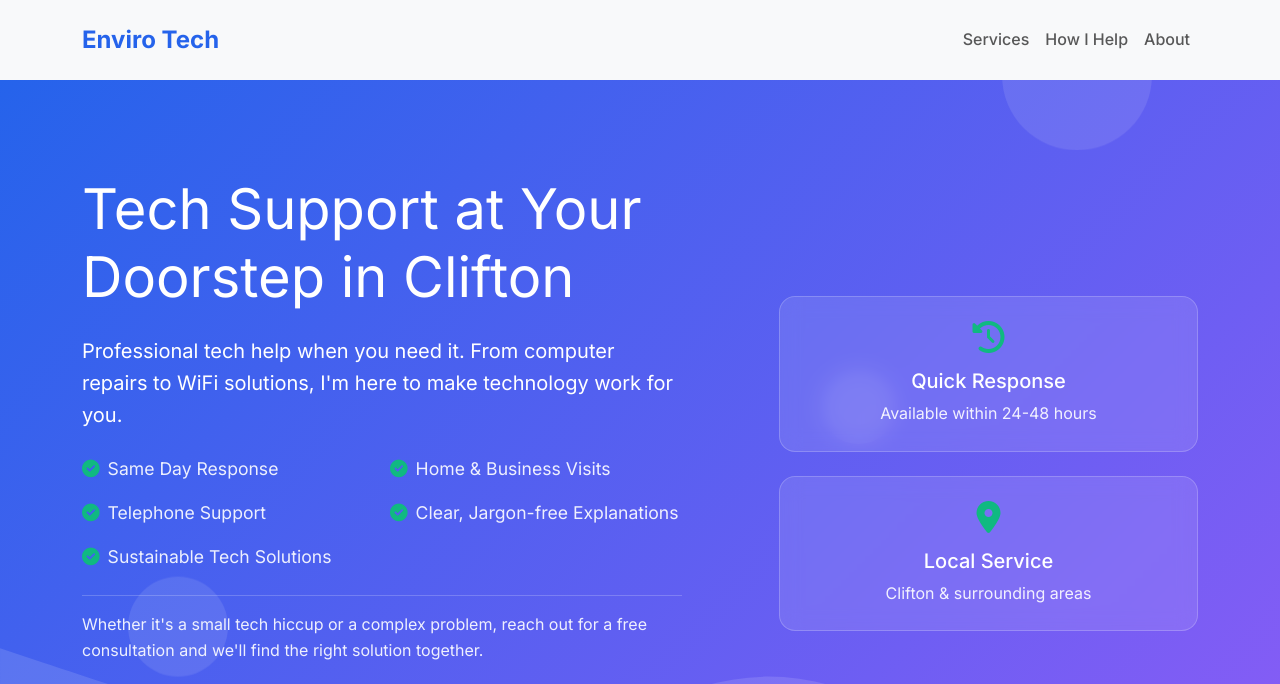
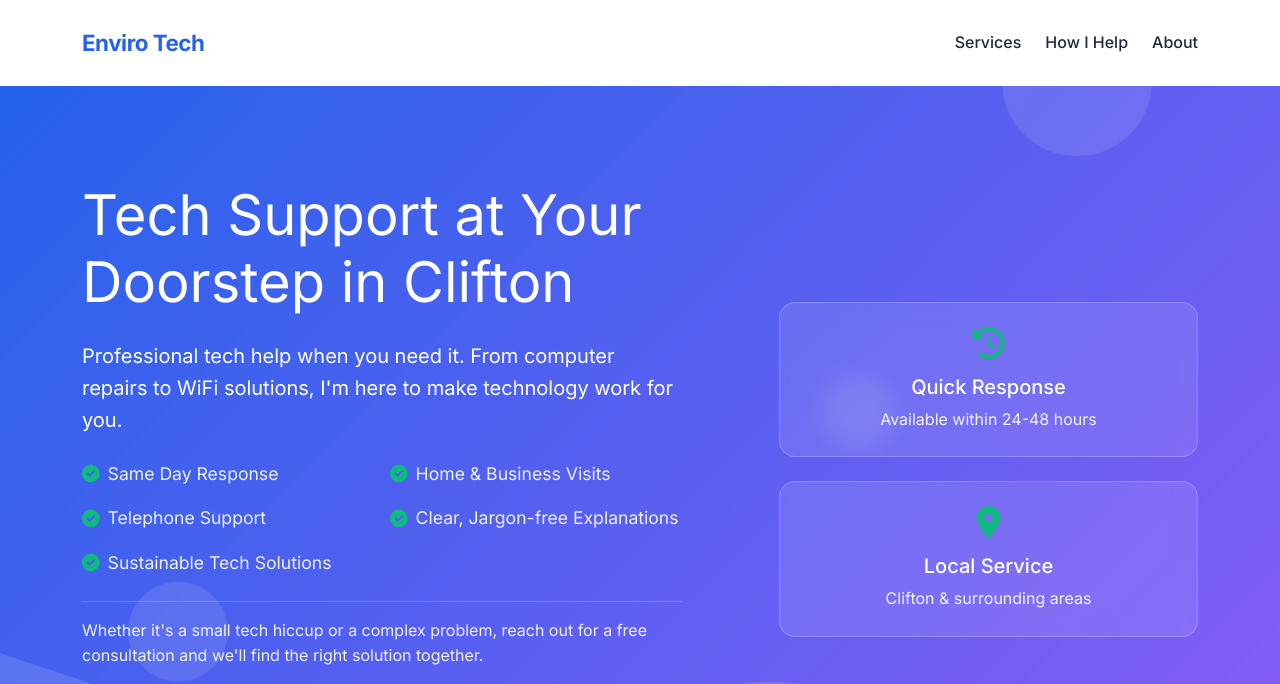
Before and after one commit to will-hales/envt, a plain HTML site: page index.html in a window 1280 px wide. Shown: the top 684 px of the page. Drawn offline with nearby package versions, Linux system fonts and the light colour scheme.

Commit message:
updated main nav

```diff
--- a/styles.css
+++ b/styles.css
@@ -17,18 +17,28 @@ body {
 
 /* Navbar styling */
 .navbar {
-    box-shadow: 0 2px 15px rgba(0, 0, 0, 0.1);
-    padding: 1rem 0;
+    box-shadow: 0 2px 10px rgba(0, 0, 0, 0.05);
+    padding: 1.25rem 0;
+    background-color: white !important;
 }
 
 .navbar-brand {
-    font-size: 1.5rem;
+    font-size: 1.4rem;
     font-weight: 700;
     color: var(--primary) !important;
+    letter-spacing: -0.5px;
+}
+
+.navbar-nav {
+    gap: 1.5rem;
 }
 
 .nav-link {
     font-weight: 500;
+    font-size: 1rem;
+    color: var(--dark) !important;
+    padding: 0.5rem 0 !important;
+    transition: color 0.3s ease;
     position: relative;
 }
 
@@ -36,16 +46,34 @@ body {
     content: '';
     position: absolute;
     bottom: 0;
-    left: 50%;
-    width: 0;
+    left: 0;
+    width: 100%;
     height: 2px;
     background: var(--primary);
-    transition: all 0.3s ease;
-    transform: translateX(-50%);
+    transform: scaleX(0);
+    transition: transform 0.3s ease;
+    transform-origin: right;
+}
+
+.nav-link:hover {
+    color: var(--primary) !important;
 }
 
 .nav-link:hover::after {
-    width: 100%;
+    transform: scaleX(1);
+    transform-origin: left;
+}
+
+/* Responsive navbar adjustments */
+@media (max-width: 991px) {
+    .navbar-nav {
+        gap: 0;
+        padding: 1rem 0;
+    }
+
+    .nav-link {
+        padding: 0.75rem 0 !important;
+    }
 }
 
 /* Hero section */
```
